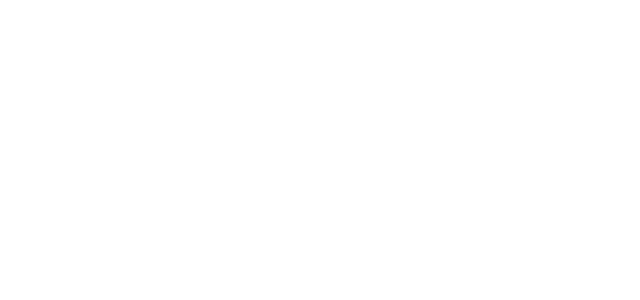
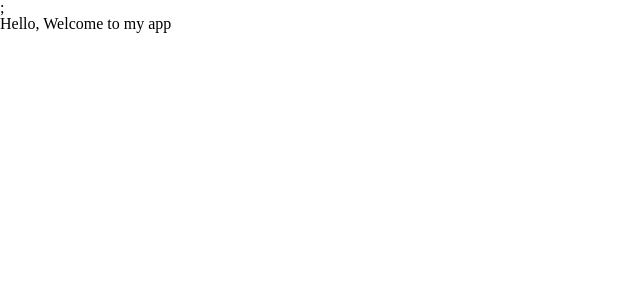
Before and after one commit to Rzavala414/spotify-playlist-maker, a React (Create React App) app: page / in a window 1280 px wide. Shown: the top 300 px of the page, without its empty margins (0-640 px from the left). Built offline with nearby package versions, Linux system fonts and the light colour scheme.

Commit message:
added fonts and css reset

```diff
--- /dev/null
+++ b/public/fonts.css
@@ -0,0 +1,73 @@
+/* devanagari */
+@font-face {
+    font-family: 'Poppins';
+    font-style: normal;
+    font-weight: 600;
+    src: url(https://fonts.gstatic.com/s/poppins/v15/pxiByp8kv8JHgFVrLEj6Z11lFc-K.woff2) format('woff2');
+    unicode-range: U+0900-097F, U+1CD0-1CF6, U+1CF8-1CF9, U+200C-200D, U+20A8, U+20B9, U+25CC, U+A830-A839, U+A8E0-A8FB;
+  }
+  /* latin-ext */
+  @font-face {
+    font-family: 'Poppins';
+    font-style: normal;
+    font-weight: 600;
+    src: url(https://fonts.gstatic.com/s/poppins/v15/pxiByp8kv8JHgFVrLEj6Z1JlFc-K.woff2) format('woff2');
+    unicode-range: U+0100-024F, U+0259, U+1E00-1EFF, U+2020, U+20A0-20AB, U+20AD-20CF, U+2113, U+2C60-2C7F, U+A720-A7FF;
+  }
+  /* latin */
+  @font-face {
+    font-family: 'Poppins';
+    font-style: normal;
+    font-weight: 600;
+    src: url(https://fonts.gstatic.com/s/poppins/v15/pxiByp8kv8JHgFVrLEj6Z1xlFQ.woff2) format('woff2');
+    unicode-range: U+0000-00FF, U+0131, U+0152-0153, U+02BB-02BC, U+02C6, U+02DA, U+02DC, U+2000-206F, U+2074, U+20AC, U+2122, U+2191, U+2193, U+2212, U+2215, U+FEFF, U+FFFD;
+  }
+
+  /* vietnamese */
+@font-face {
+    font-family: 'Work Sans';
+    font-style: normal;
+    font-weight: 300;
+    src: url(https://fonts.gstatic.com/s/worksans/v9/QGYsz_wNahGAdqQ43Rh_c6Dpp_k.woff2) format('woff2');
+    unicode-range: U+0102-0103, U+0110-0111, U+0128-0129, U+0168-0169, U+01A0-01A1, U+01AF-01B0, U+1EA0-1EF9, U+20AB;
+  }
+  /* latin-ext */
+  @font-face {
+    font-family: 'Work Sans';
+    font-style: normal;
+    font-weight: 300;
+    src: url(https://fonts.gstatic.com/s/worksans/v9/QGYsz_wNahGAdqQ43Rh_cqDpp_k.woff2) format('woff2');
+    unicode-range: U+0100-024F, U+0259, U+1E00-1EFF, U+2020, U+20A0-20AB, U+20AD-20CF, U+2113, U+2C60-2C7F, U+A720-A7FF;
+  }
+  /* latin */
+  @font-face {
+    font-family: 'Work Sans';
+    font-style: normal;
+    font-weight: 300;
+    src: url(https://fonts.gstatic.com/s/worksans/v9/QGYsz_wNahGAdqQ43Rh_fKDp.woff2) format('woff2');
+    unicode-range: U+0000-00FF, U+0131, U+0152-0153, U+02BB-02BC, U+02C6, U+02DA, U+02DC, U+2000-206F, U+2074, U+20AC, U+2122, U+2191, U+2193, U+2212, U+2215, U+FEFF, U+FFFD;
+  }
+  /* vietnamese */
+  @font-face {
+    font-family: 'Work Sans';
+    font-style: normal;
+    font-weight: 500;
+    src: url(https://fonts.gstatic.com/s/worksans/v9/QGYsz_wNahGAdqQ43Rh_c6Dpp_k.woff2) format('woff2');
+    unicode-range: U+0102-0103, U+0110-0111, U+0128-0129, U+0168-0169, U+01A0-01A1, U+01AF-01B0, U+1EA0-1EF9, U+20AB;
+  }
+  /* latin-ext */
+  @font-face {
+    font-family: 'Work Sans';
+    font-style: normal;
+    font-weight: 500;
+    src: url(https://fonts.gstatic.com/s/worksans/v9/QGYsz_wNahGAdqQ43Rh_cqDpp_k.woff2) format('woff2');
+    unicode-range: U+0100-024F, U+0259, U+1E00-1EFF, U+2020, U+20A0-20AB, U+20AD-20CF, U+2113, U+2C60-2C7F, U+A720-A7FF;
+  }
+  /* latin */
+  @font-face {
+    font-family: 'Work Sans';
+    font-style: normal;
+    font-weight: 500;
+    src: url(https://fonts.gstatic.com/s/worksans/v9/QGYsz_wNahGAdqQ43Rh_fKDp.woff2) format('woff2');
+    unicode-range: U+0000-00FF, U+0131, U+0152-0153, U+02BB-02BC, U+02C6, U+02DA, U+02DC, U+2000-206F, U+2074, U+20AC, U+2122, U+2191, U+2193, U+2212, U+2215, U+FEFF, U+FFFD;
+  }
--- a/public/index.html
+++ b/public/index.html
@@ -9,6 +9,8 @@
       name="description"
       content="Web site created using create-react-app"
     />
+    <link rel="stylesheet" href="./style.css">;
+    <link rel="stylesheet" href="./fonts.css">
     <link rel="apple-touch-icon" href="%PUBLIC_URL%/logo192.png" />
     <!--
       manifest.json provides metadata used when your web app is installed on a
@@ -24,7 +26,7 @@
       work correctly both with client-side routing and a non-root public URL.
       Learn how to configure a non-root public URL by running `npm run build`.
     -->
-    <title>React App</title>
+    <title>Jamming</title>
   </head>
   <body>
     <noscript>You need to enable JavaScript to run this app.</noscript>
--- /dev/null
+++ b/public/style.css
@@ -0,0 +1,43 @@
+html, body, div, span, applet, object, iframe,
+h1, h2, h3, h4, h5, h6, p, blockquote, pre,
+a, abbr, acronym, address, big, cite, code,
+del, dfn, em, img, ins, kbd, q, s, samp,
+small, strike, strong, sub, sup, tt, var,
+b, u, i, center,
+dl, dt, dd, ol, ul, li,
+fieldset, form, label, legend,
+table, caption, tbody, tfoot, thead, tr, th, td,
+article, aside, canvas, details, embed,
+figure, figcaption, footer, header, hgroup,
+menu, nav, output, ruby, section, summary,
+time, mark, audio, video {
+  margin: 0;
+  padding: 0;
+  border: 0;
+  font-size: 100%;
+  font: inherit;
+  vertical-align: baseline;
+}
+/* HTML5 display-role reset for older browsers */
+article, aside, details, figcaption, figure,
+footer, header, hgroup, menu, nav, section {
+  display: block;
+}
+body {
+  line-height: 1;
+}
+ol, ul {
+  list-style: none;
+}
+blockquote, q {
+  quotes: none;
+}
+blockquote:before, blockquote:after,
+q:before, q:after {
+  content: '';
+  content: none;
+}
+table {
+  border-collapse: collapse;
+  border-spacing: 0;
+}
--- a/src/App.js
+++ /dev/null
@@ -1,7 +0,0 @@
-import logo from './logo.svg';
-
-function App() {
-  return <div></div>
-}
-
-export default App;
--- /dev/null
+++ b/src/components/App.js
@@ -0,0 +1,9 @@
+import React from 'react';
+import logo from './logo.svg';
+
+export default class App extends React.Component{
+
+  render(){
+    return <h1>Hello, Welcome to my app</h1>
+  }
+}
--- a/src/index.js
+++ b/src/index.js
@@ -1,6 +1,6 @@
 import React from 'react';
 import ReactDOM from 'react-dom';
-import App from './App';
+import App from './components/App';
 
 ReactDOM.render(
   <React.StrictMode>
```
